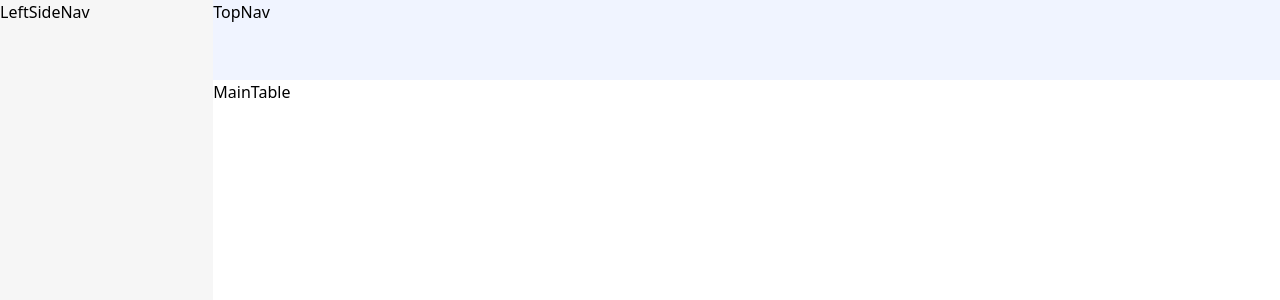
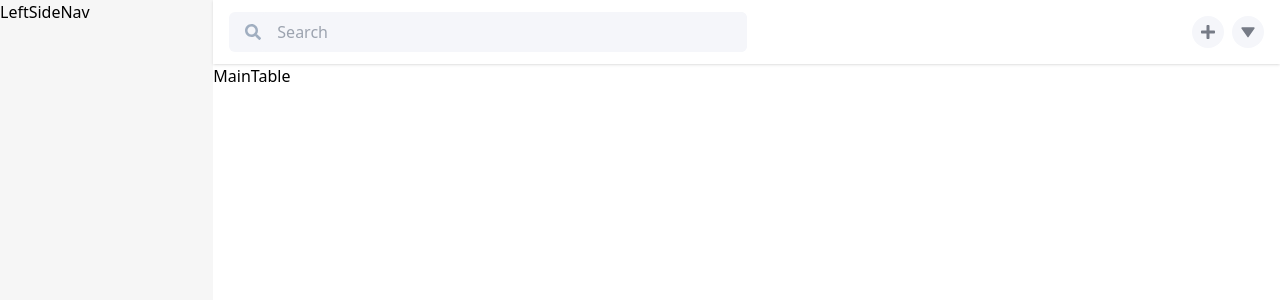
Before and after one commit to rakulvm/LeadConnect, a React (Vite) app in the folder leadconnect-frontend/: page / in a window 1280 px wide. Shown: the top 300 px of the page. Built offline with nearby package versions, Linux system fonts and the light colour scheme.

Commit message:
RakulVM | added topnav base component

```diff
--- a/leadconnect-frontend/src/components/TopNav.tsx
+++ b/leadconnect-frontend/src/components/TopNav.tsx
@@ -1,7 +1,43 @@
-import React from 'react'
+import React, { useState } from 'react';
+import { FaSearch, FaPlus } from 'react-icons/fa';
+import { BiSolidDownArrow  } from "react-icons/bi";
+
 
 export default function TopNav() {
+  const [searchTerm, setSearchTerm] = useState<string>("");
+
+  const handleInputChange = (event: React.ChangeEvent<HTMLInputElement>) => {
+    setSearchTerm(event.target.value);
+  };
+
+  const handleSearch = () => {
+    console.log("Searching for:", searchTerm);
+  };
+
   return (
-    <div className='bg-highlightBlue h-[10%]'>TopNav</div>
-  )
+    <div className='bg-white shadow h-[8%] flex items-center justify-between px-4 py-4'>
+      <div className="flex items-center bg-searchBarBackground rounded-md p-0 w-1/2">
+        <FaSearch className="ml-4" style={{ color: "#A0AEC0" }} />
+        <input
+          type="text"
+          value={searchTerm}
+          onChange={handleInputChange}
+          placeholder="Search"
+          className="flex-grow px-4 py-2 bg-searchBarBackground text-gray-400 rounded-md focus:outline-none"
+        />
+      </div>
+      <div className="flex items-center">
+        <button
+          className="ml-2 p-2 bg-searchBarBackground rounded-full hover:bg-gray-300 focus:outline-none" style={{ color: "#767B86" }}
+        >
+          <FaPlus />
+        </button>
+        <button
+          className="ml-2 p-2 bg-searchBarBackground text-gray-10 0 rounded-full hover:bg-gray-300 focus:outline-none" style={{ color: "#767B86" }}
+        >
+          <BiSolidDownArrow  />
+        </button>
+      </div>
+    </div>
+  );
 }
```
